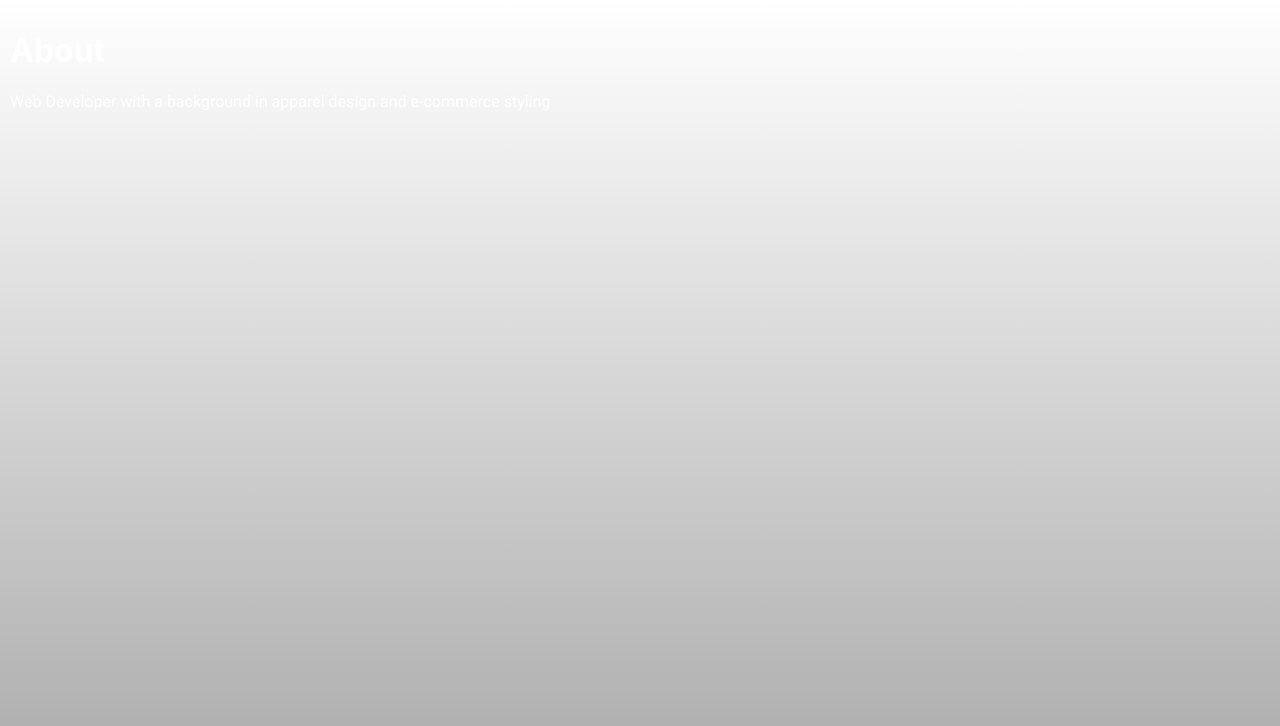
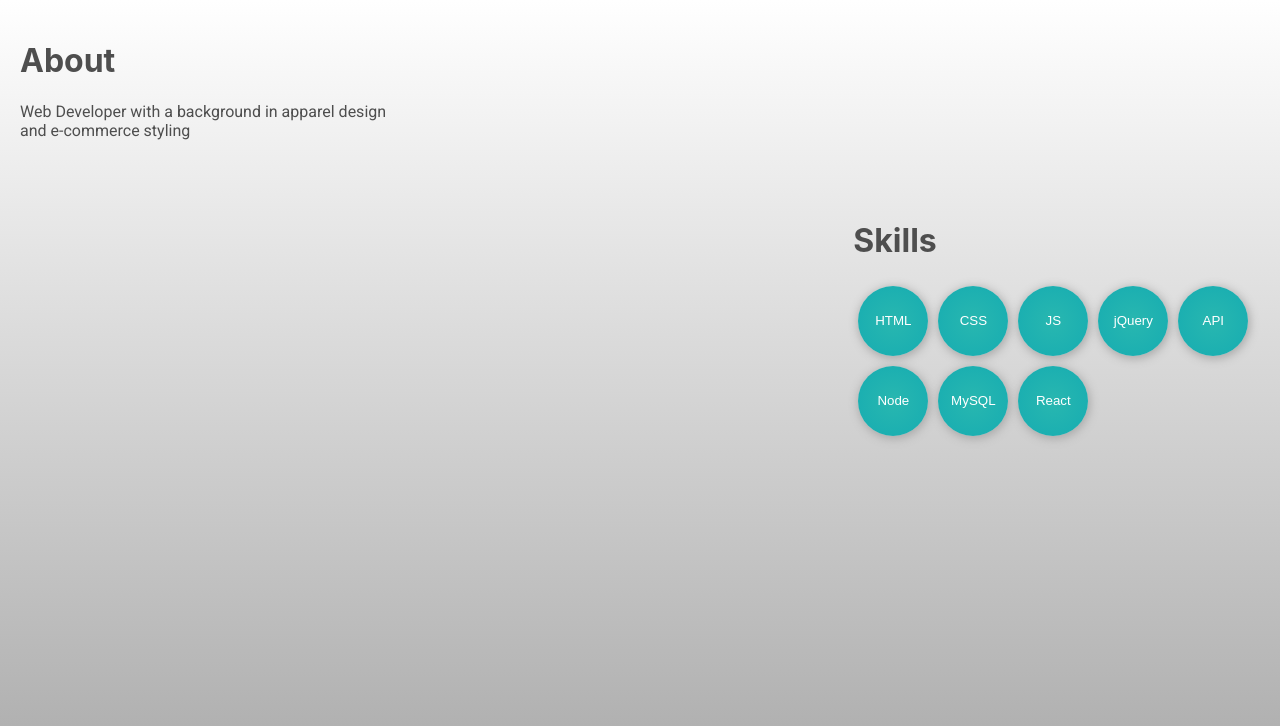
Before and after one commit to mfbradley/Portfolio, a React (Create React App) app in the folder client/: page /about in a window 1280 px wide. Shown: the top 726 px of the page. Built offline with nearby package versions, Linux system fonts and the light colour scheme.

Commit message:
added drop shadow to navbar, created rount buttons for skills and styled, created project square component folder and files

```diff
--- a/client/src/Components/Content/Content.css
+++ b/client/src/Components/Content/Content.css
@@ -1,5 +1,4 @@
 .Content {
-    color: white;
     padding: 10px;
 
 }
--- a/client/src/Components/Content/Content.js
+++ b/client/src/Components/Content/Content.js
@@ -10,9 +10,9 @@ class Content extends React.Component {
 
     render() {
         return(
-            <div className="Content">
-                <h1>{this.props.contentTitle}</h1>
-                <p>{this.props.paragraph}</p>
+            <div className={this.props.className}>
+                <h1 className={this.props.h1}>{this.props.contentTitle}</h1>
+                <p className={this.props.p}>{this.props.paragraph}</p>
             </div>
         )
     }
--- a/client/src/Components/NavBar/NavBar.css
+++ b/client/src/Components/NavBar/NavBar.css
@@ -17,17 +17,21 @@
 .navTitle {
     /* flex-grow: 12; */
     justify-self: flex-start;
+    padding-left: 10px;
+    font-size: 16px;
+    color: rgb(78, 78, 78);
 }
 
 .navLinks {
     /* font-size: 14px; */
+    padding-right: 10px;
 }
 a {
-    color: darkgrey;
+    color: rgb(78, 78, 78);
 }
 a:link {
     text-decoration: none;
-    color: darkgrey;
+    color: rgb(78, 78, 78);
     padding: 5px;
 }
 
@@ -40,8 +44,10 @@ a:hover {
     top: 0;
     right: 0;
     bottom: 0;
-    border-bottom: solid;
-    border-bottom-color: darkgrey;
+    /* border-bottom: solid;
+    border-bottom-color: rgb(78, 78, 78); */
+    box-shadow: 1px 2px 10px 1px darkgrey;
+
 }
 
 .hidden {
--- /dev/null
+++ b/client/src/Components/RoundBtn/RoundBtn.css
@@ -0,0 +1,15 @@
+.round-button {
+    border-radius: 50%;
+    height: 70px;
+    width: 70px;
+    margin: 5px;
+    background: radial-gradient(#28b7b0, #16acb1);
+    border-width: 0px;
+    box-shadow: 1px 2px 10px 1px darkgrey;
+    color: white;
+}
+
+.round-button:hover {
+    box-shadow: 1px 2px 10px 1px black;
+
+}
--- /dev/null
+++ b/client/src/Components/RoundBtn/RoundBtn.js
@@ -0,0 +1,18 @@
+import React from 'react';
+import './RoundBtn.css';
+
+class RoundBtn extends React.Component {
+    constructor(props) {
+        super(props);
+    }
+
+    render() {
+        return (
+
+            <button className="round-button">{this.props.text}</button>
+
+        )
+    }
+}
+
+export default RoundBtn;
--- /dev/null
+++ b/client/src/Components/RoundBtn/index.js
@@ -0,0 +1 @@
+export { default } from './RoundBtn';
--- a/client/src/Pages/About/About.css
+++ b/client/src/Pages/About/About.css
@@ -1,10 +1,24 @@
-.About {
+.about-page {
     display: grid;
     grid-template-rows: 1fr;
     grid-auto-columns: 1fr;
+    color: rgb(78, 78, 78);
+    height: 80vh;
+
 }
 
-.Content {
+.about-section {
     grid-row-start: 1;
     grid-row-end: 2;
+    grid-column-start: 1;
+    grid-column-end: 2;
+    padding: 20px;
 }
+
+.buttons-div {
+    grid-row-start: 1;
+    grid-row-end: 3;
+    grid-column-start: 3;
+    grid-column-end: 4;
+    align-self: center;
+}
--- a/client/src/Pages/About/About.js
+++ b/client/src/Pages/About/About.js
@@ -2,6 +2,7 @@ import React from "react";
 import "./About.css";
 // import { CSSTransitionGroup } from 'react-transition-group';
 import Content from '../../Components/Content';
+import RoundBtn from "../../Components/RoundBtn";
 
 class About extends React.Component {
     constructor(props) {
@@ -10,11 +11,24 @@ class About extends React.Component {
 
     render() {
         return (
-            <div className="About">
-                <Content
+            <div className="about-page">
+                <Content className="about-section"
                     contentTitle="About"
                     paragraph="Web Developer with a background in apparel design and e-commerce styling"
                 />
+
+                <div className="buttons-div">
+                    <h1>Skills</h1>
+                    <RoundBtn text="HTML" />
+                    <RoundBtn text="CSS" />
+                    <RoundBtn text="JS" />
+                    <RoundBtn text="jQuery" />
+                    <RoundBtn text="API" />
+                    <RoundBtn text="Node" />
+                    <RoundBtn text="MySQL" />
+                    <RoundBtn text="React" />
+
+                </div>
             </div>
         )
     }
```
Also changed, not shown: client/stories/index.js (+6 -0 lines), client/src/Components/ProjectSquare/ProjectSquare.css (added), client/src/Components/ProjectSquare/ProjectSquare.js (added), client/src/Components/ProjectSquare/index.js (added).
